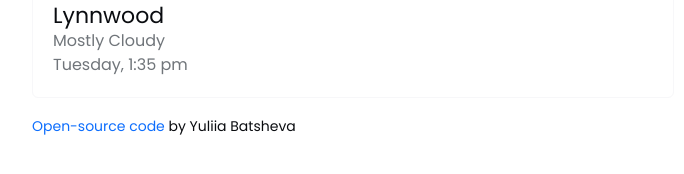
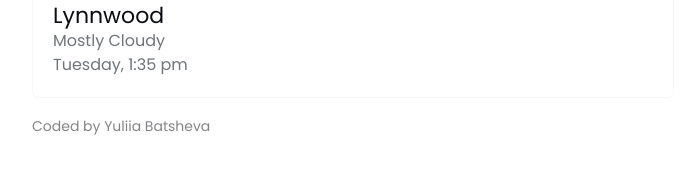
Before and after one commit to Julia-JB/Weather-App-Vanilla-JS, a plain HTML site: page index.html in a window 1280 px wide. Shown: the part 184-358 px from the top of the page, without its empty margins (287-971 px from the left). Drawn offline with nearby package versions, Linux system fonts and the light colour scheme; no server answers.

Commit message:
Minor changes

```diff
--- a/index.html
+++ b/index.html
@@ -76,10 +76,7 @@
           </div>
           <div class="weather-forecast" id="forecast"></div>
         </div>
-        <small
-          ><a href="#" target="_blank">Open-source code</a> by Yuliia
-          Batsheva</small
-        >
+        <small class="opacity-50">Coded by Yuliia Batsheva</small>
       </div>
     </div>
     <script
```
